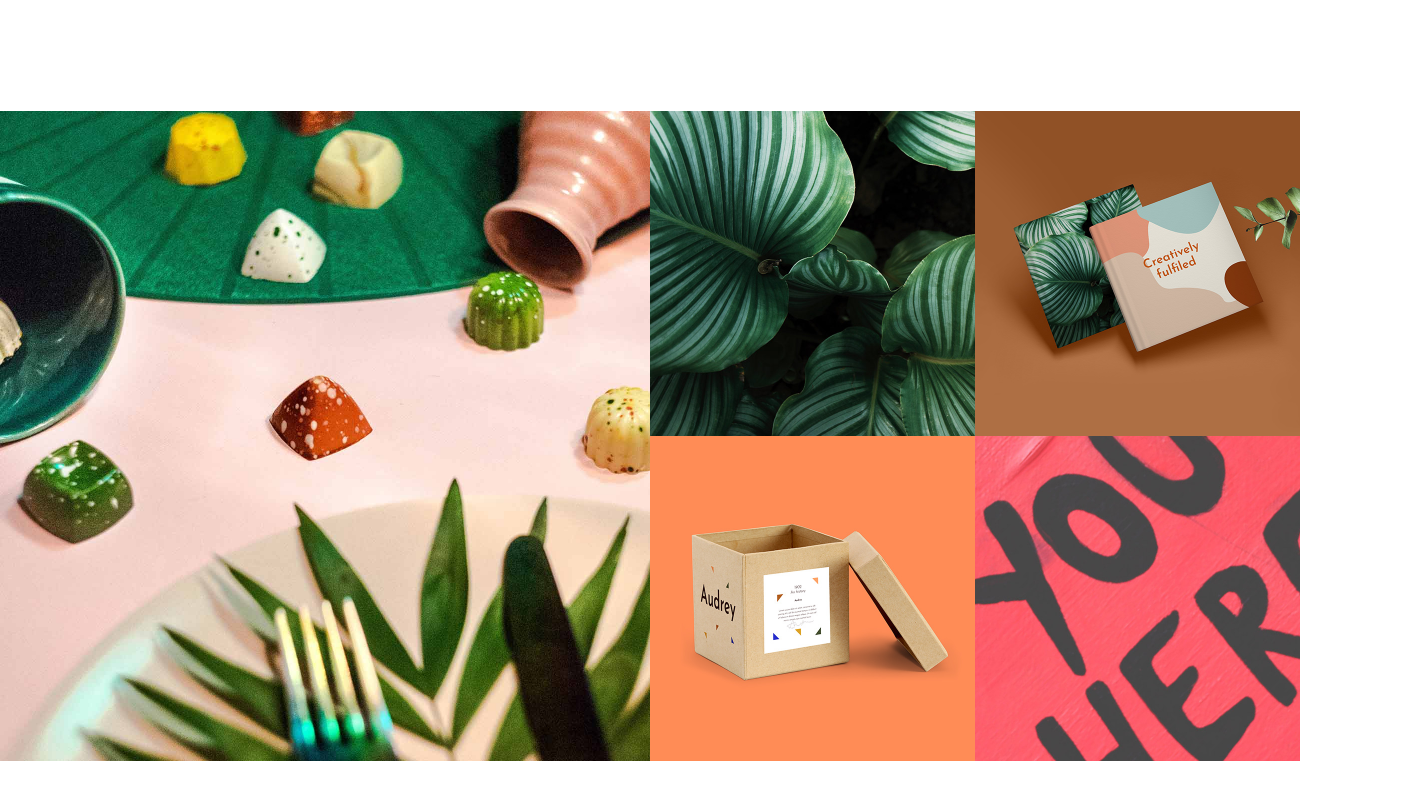
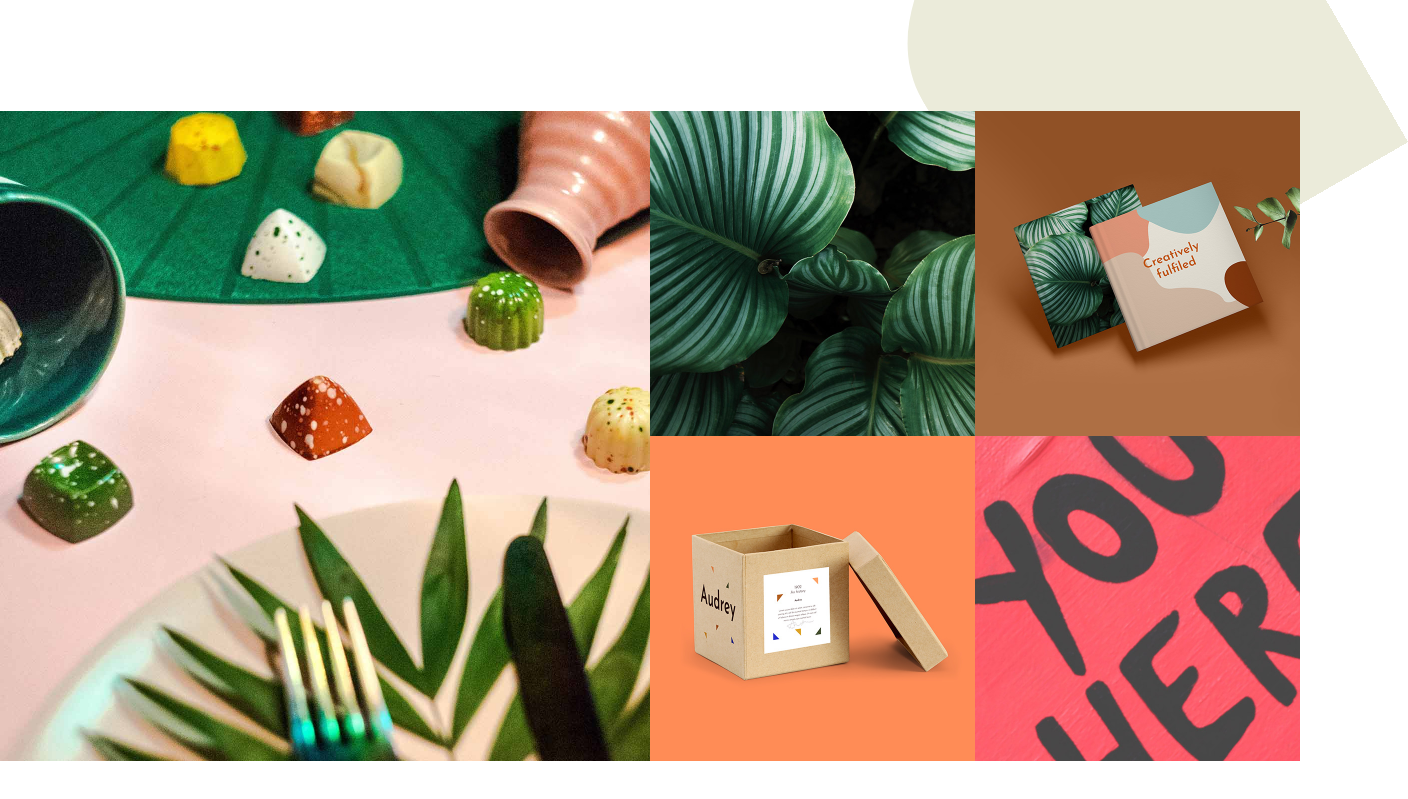
Before and after one commit to NIFT-Web-Design-Delhi/Lecture, a plain HTML site: page 09 crafts_example/index.html in a window 1280 px wide. Shown: the part 1147-1946 px from the top of the page, 1408 px wide, since content can reach past the window. Drawn offline with nearby package versions, Linux system fonts and the light colour scheme.

Commit message:
Small change

```diff
--- a/09 crafts_example/index.html
+++ b/09 crafts_example/index.html
@@ -59,6 +59,8 @@
     <a href="">View More</a>
   </section>
 
+
+  <section id="aboutContainer">
     <section id="about">
       <div>
         <img src="svgs/leaf.svg" alt="Leaf Icon">
@@ -90,7 +92,6 @@
         </div>
       </div>
     </section>
-
     <section id="collage">
       <div id="singleCollage">
         <span>
@@ -125,6 +126,9 @@
         </div>
       </div>
     </section>
+  </section>
+
+
 
 </body>
 </html>
--- a/09 crafts_example/main.css
+++ b/09 crafts_example/main.css
@@ -97,6 +97,7 @@ header nav .menuItem.active .colouredLine {
   margin-left: 0 !important;
 }
 
+/* Sub Menu on hover over Blog Nav Link */
 .subMenu {
   background-color: white;
   position: absolute;
@@ -182,13 +183,37 @@ section#banner {
 }
 
 /* ==========================================================================
+   About Container
+   ========================================================================== */
+#aboutContainer {
+  position: relative;
+  margin-bottom: 100px;
+}
+
+#aboutContainer:before {
+  display: block;
+  content: '';
+  background-image: url(./svgs/vector_1.svg);
+  background-repeat: no-repeat;
+  background-size: 120%;
+  width: 700px;
+  height: 700px;
+  position: absolute;
+  top: 0;
+  right: 0;
+  background-position: 300px 100px;
+  transform: rotate(-30deg);
+  z-index: -1;
+}
+
+/*
    About Section
    ========================================================================== */
 #about {
-  display: flex;
   width: 1300px;
   margin: 0 auto;
   padding: 120px 0;
+  display: flex;
   gap: 100px;
 }
 
@@ -230,7 +255,6 @@ section#banner {
 
 #aboutSubSections a div span {
   display: inline-block;
-  background-color: red;
   width: 15px;
   height: 2px;
   transition: all .2s;
@@ -254,13 +278,13 @@ section#banner {
   width: 15px;
 }
 
-/* ==========================================================================
-   About Collage
+/*
+   Collage Section
    ========================================================================== */
 #collage {
   width: 1300px;
   height: 650px;
-  margin: 0 auto 400px;
+  margin: 0 auto;
   display: flex;
 }
 
```
Also changed, not shown: 09 crafts_example/svgs/vector_1.svg (added), 1 other file. Lines whose indentation alone changed are shown as unchanged.
